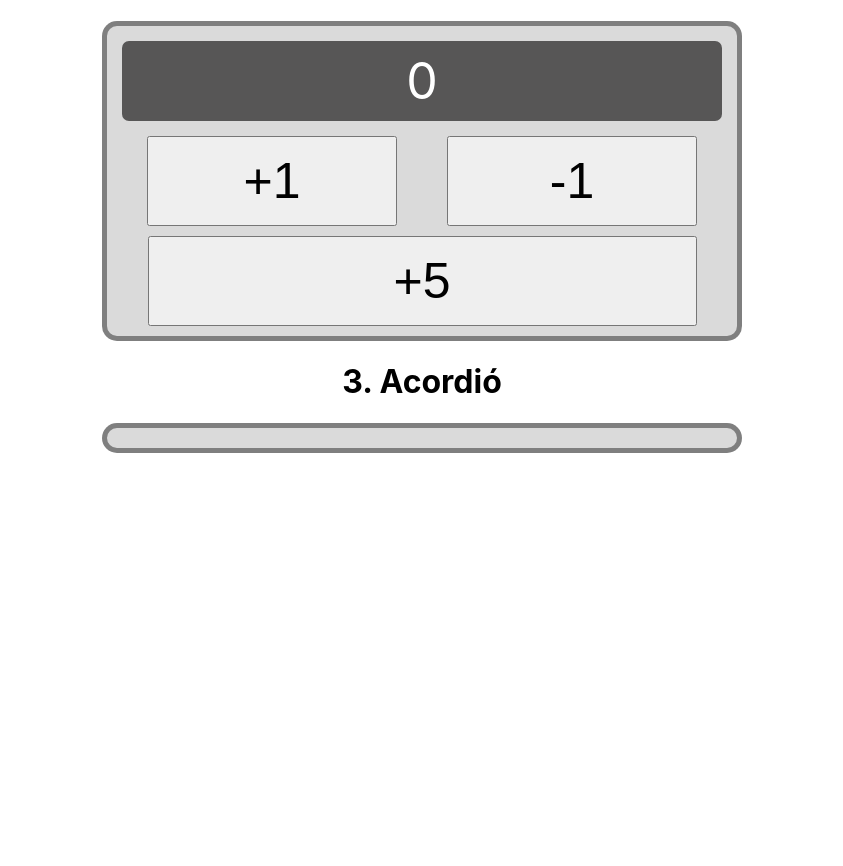
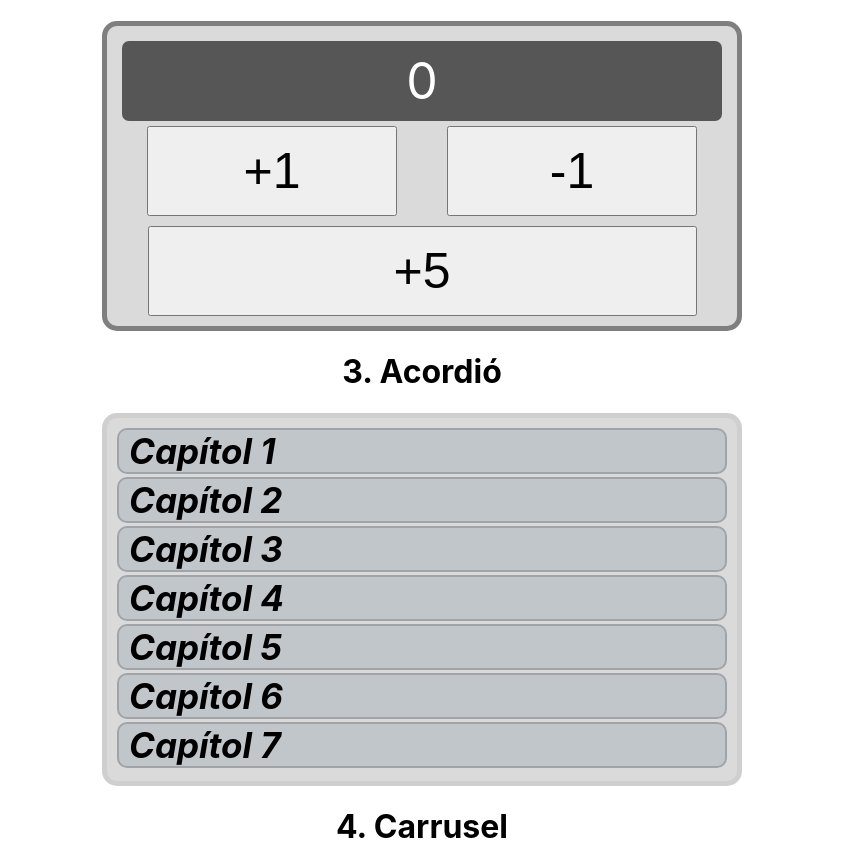
Before and after one commit to Welts95/Exercicis, a React (Create React App) app: page / in a window 1280 px wide. Shown: the part 683-1549 px from the top of the page, without its empty margins (218-1061 px from the left). Before the commit the page ends 1136 px from the top, so only its background shows below. Built offline with nearby package versions, Linux system fonts and the light colour scheme.

Commit message:
segon commit

```diff
--- a/src/Acordio/Acordio.css
+++ b/src/Acordio/Acordio.css
@@ -1,5 +1,5 @@
-.Container {
-  border: 5px solid rgba(97, 97, 97, 0.747);
+.ContainerAcordio {
+  border: 5px solid rgba(206, 205, 205, 0.747);
   padding: 10px 10px;
   margin-right: auto;
   margin-left: auto;
@@ -8,24 +8,23 @@
   background-color: rgba(158, 158, 158, 0.384);
   border-radius: 15px;
 }
-.Display {
-  padding-top: 10px;
-  padding-bottom: 10px;
-  border-radius: 7px;
-  width: 100%;
-  height: auto;
-  margin: 5px;
-  background-color: rgb(87, 86, 86);
-  font-size: 50px;
-  color: white;
+.Titol {
+  text-align: left;
+  margin-bottom: 3px;
+  border: 2px solid rgba(0, 0, 0, 0.171);
+  border-radius: 10px;
+  padding-left: 10px;
+  background-color: rgba(161, 174, 185, 0.438);
+  cursor: pointer;
 }
-.Botonera {
-  display: flex;
-  flex-wrap: wrap;
-  align-content: space-between;
-  width: 610px;
-  column-gap: 50px;
-  row-gap: 10px;
-  align-items: flex-start;
-  justify-content: center;
+.Titol label {
+  font-size: 35px;
+  font-weight: bold;
+  font-style: italic;
 }
+.Amagar {
+  display: none;
+}
+.Contingut {
+  display: block;
+}
--- a/src/Acordio/Acordio.js
+++ b/src/Acordio/Acordio.js
@@ -1,34 +1,41 @@
+/* eslint-disable default-case */
+/* eslint-disable no-unused-expressions */
 import { useState } from "react";
 import "./Acordio.css";
-
-function MostrarTexts(titols) {
-  return (
-    <div>
-      {/*titols.map((n) => (
-        <label>{n}</label>
-      ))*/}
-    </div>
-  );
-}
+import MostrarTexts from "./MostrarTexts";
 
 export default function Acordio() {
-  const titols = [
-    { titol: "Capítol 1", text: "Contingut del primer capítol" },
-    { titol: "Capítol 2", text: "Contingut del segon capítol" },
-    { titol: "Capítol 3", text: "Contingut del tercer capítol" },
-    { titol: "Capítol 4", text: "Contingut del quart capítol" },
-    { titol: "Capítol 5", text: "Contingut del cinqué capítol" },
-    { titol: "Capítol 6", text: "Contingut del sisé capítol" },
-    { titol: "Capítol 7", text: "Contingut del seté capítol" },
+  const posts = [
+    { id: 1, titol: "Capítol 1", text: "Contingut del primer capítol" },
+    { id: 2, titol: "Capítol 2", text: "Contingut del segon capítol" },
+    { id: 3, titol: "Capítol 3", text: "Contingut del tercer capítol" },
+    { id: 4, titol: "Capítol 4", text: "Contingut del quart capítol" },
+    { id: 5, titol: "Capítol 5", text: "Contingut del cinqué capítol" },
+    { id: 6, titol: "Capítol 6", text: "Contingut del sisé capítol" },
+    { id: 7, titol: "Capítol 7", text: "Contingut del seté capítol" },
   ];
 
-  let [contador, setContador] = useState();
+  const [clase, setClase] = useState("Amagar");
+  const [titol, setTitol] = useState(null);
+  const [titolClicat, setTitolClicat] = useState(null);
+
+  const MostrarContingut = (titolClicat, id) => {
+    clase === "Contingut"
+      ? (setClase("Amagar"), setTitol(null))
+      : (setClase("Contingut"), setTitol(titolClicat), setTitolClicat(id));
+  };
 
   return (
     <>
       <h1>3. Acordió</h1>
-      <div className="Container">
-        <MostrarTexts titols={titols} />
+      <div className="ContainerAcordio">
+        <MostrarTexts
+          posts={posts}
+          clicat={MostrarContingut}
+          clase={clase}
+          titol={titol}
+          id={titolClicat}
+        />
       </div>
     </>
   );
--- /dev/null
+++ b/src/Acordio/MostrarTexts.js
@@ -0,0 +1,20 @@
+export default function MostrarTexts(props) {
+  return (
+    <>
+      {props.posts.map((post) => (
+        <div
+          className="Titol"
+          key={post.id}
+          onClick={() => props.clicat(post.text, post.id)}
+        >
+          <label>{post.titol}</label>
+          {props.id === post.id ? (
+            <div className={props.clase}>
+              <p>{props.titol}</p>
+            </div>
+          ) : null}
+        </div>
+      ))}
+    </>
+  );
+}
--- a/src/App.js
+++ b/src/App.js
@@ -2,6 +2,7 @@ import "./App.css";
 import Galeriafotos from "./GaleriaFotos/Galeriafotos";
 import Comptador from "./Comptador/Comptador";
 import Acordio from "./Acordio/Acordio";
+import Carrusel from "./Carrusel/Carrusel";
 
 export default function App() {
   return (
@@ -9,6 +10,7 @@ export default function App() {
       <Galeriafotos />
       <Comptador />
       <Acordio />
+      <Carrusel />
     </div>
   );
 }
--- /dev/null
+++ b/src/Carrusel/Carrusel.css
@@ -0,0 +1,15 @@
+.ContenedorCarrusel {
+  border: 5px solid rgba(180, 180, 180, 0.747);
+  padding: 10px 10px;
+  margin-right: auto;
+  margin-left: auto;
+  width: 750px;
+  height: auto;
+  background-color: rgba(158, 158, 158, 0.384);
+  border-radius: 15px;
+}
+.Foto {
+  width: 100%;
+  height: 100%;
+  border-radius: 8px;
+}
--- /dev/null
+++ b/src/Carrusel/Carrusel.js
@@ -0,0 +1,32 @@
+/* eslint-disable default-case */
+/* eslint-disable no-unused-expressions */
+import { useState } from "react";
+import "./Carrusel.css";
+import MostrarImatge from "./MostrarImatge";
+
+export default function Carrusel() {
+  const imatges = [
+    "https://free4kwallpapers.com/uploads/originals/2015/10/23/lit-serpentine-to-the-sea-wallpaper.jpg",
+    "https://free4kwallpapers.com/uploads/originals/2015/10/11/nature-summer-road-serpentine-landscapes-wallpaper.jpg",
+    "https://i.pinimg.com/originals/23/31/54/2331546261d4ff625e83b5716acc0951.jpg",
+    "https://c1.wallpaperflare.com/preview/158/170/361/road-landscapes-america-clouds.jpg",
+    "https://wallpaperstock.net/wallpapers/thumbs1/44483wide.jpg",
+    "https://wallpaperaccess.com/full/118038.jpg",
+    "https://wallpapercave.com/wp/wp3064618.jpg",
+    "https://i.redd.it/uxi6ewe1ac561.jpg",
+  ];
+  const [imatgeActual, setImatgeActual] = useState(imatges[0]);
+
+  const cambiarImg = (imatgeClicada) => {
+    setImatgeActual(imatgeClicada);
+  };
+
+  return (
+    <>
+      <h1>4. Carrusel</h1>
+      <div className="ContenedorCarrusel">
+        <MostrarImatge imatge={imatgeActual} />
+      </div>
+    </>
+  );
+}
--- /dev/null
+++ b/src/Carrusel/MostrarImatge.js
@@ -0,0 +1,7 @@
+export default function MostrarImatge({ imatge }) {
+  return (
+    <>
+      <img className="Foto" src={imatge} alt="No ha cargat la foto :(" />
+    </>
+  );
+}
--- a/src/Comptador/Comptador.css
+++ b/src/Comptador/Comptador.css
@@ -1,4 +1,4 @@
-.Container {
+.ContainerComptador {
   border: 5px solid rgba(97, 97, 97, 0.747);
   padding: 10px 10px;
   margin-right: auto;
@@ -12,8 +12,6 @@
   padding-top: 10px;
   padding-bottom: 10px;
   border-radius: 7px;
-  width: 100%;
-  height: auto;
   margin: 5px;
   background-color: rgb(87, 86, 86);
   font-size: 50px;
--- a/src/Comptador/Comptador.js
+++ b/src/Comptador/Comptador.js
@@ -14,7 +14,7 @@ export default function Comptador() {
   return (
     <>
       <h1>2. Comptador</h1>
-      <div className="Container">
+      <div className="ContainerComptador">
         <div className="Display">{contador}</div>
         <div className="Botonera">
           <button className="Boton1" onClick={() => operacio(suma1)}>
--- a/src/GaleriaFotos/Galeria.css
+++ b/src/GaleriaFotos/Galeria.css
@@ -1,29 +1,28 @@
-.Container {
-  border: 5px solid rgba(97, 97, 97, 0.747);
+.ContainerGaleria {
+  border: 5px solid rgba(117, 117, 117, 0.747);
   padding: 10px;
   margin-right: auto;
   margin-left: auto;
   width: 610px;
   height: auto;
-  background-color: rgba(158, 158, 158, 0.384);
+  background-color: rgba(189, 189, 189, 0.384);
   border-radius: 15px;
   display: flex;
   flex-wrap: wrap;
   align-content: space-between;
-  width: 610px;
   column-gap: 10px;
   row-gap: 10px;
   align-items: flex-start;
 }
 .Imatge {
   width: 100%;
-  height: 940px;
+  height: 1042px;
 }
 .Imatge img {
   width: 100%;
   height: 100%;
 }
-.Imatge-graella {
+.ContainerGaleria .Imatge-graella {
   width: 300px;
   height: 120px;
 }
--- a/src/GaleriaFotos/Galeriafotos.js
+++ b/src/GaleriaFotos/Galeriafotos.js
@@ -16,17 +16,17 @@ export default function Galeriafotos() {
     "https://www.solofondos.com/wp-content/uploads/2016/09/wallpapers-primavera-600x375.jpg",
   ];
 
-  const [graella, setGraella] = useState("Container");
+  const [graella, setGraella] = useState("ContainerGaleria");
   const [imatge, setImatge] = useState();
 
   const cambiarImg = (imatgeClicada) => {
-    graella === "Container"
+    graella === "ContainerGaleria"
       ? (setGraella("Imatge"), setImatge(imatgeClicada))
-      : (setGraella("Container"), setImatge());
+      : (setGraella("ContainerGaleria"), setImatge());
   };
   return (
     <>
-      {graella === "Container" ? (
+      {graella === "ContainerGaleria" ? (
         <>
           <h1>1. Graella de fotos</h1>
           <div className={graella}>
```
